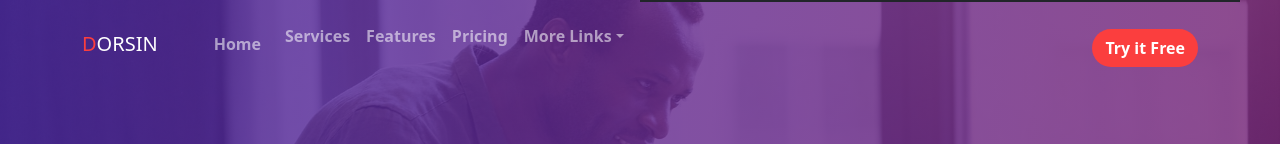
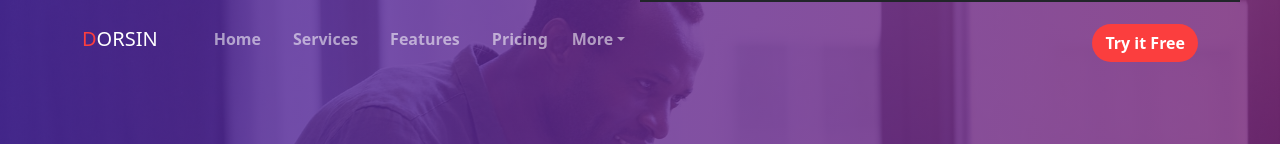
Before and after one commit to Gemy2050/Bs_Template, a plain HTML site: page index.html in a window 1280 px wide. Shown: the top 144 px of the page. Drawn offline with Linux system fonts and the light colour scheme.

Commit message:
Modified

```diff
--- a/index.html
+++ b/index.html
@@ -21,16 +21,16 @@
       </button>
       <div class="collapse navbar-collapse text-center" id="navbarNavAltMarkup">
         <div class="navbar-nav">
-          <a class="nav-link fw-bold active m-2" href="#landing">Home</a>
-          <a class="nav-link fw-bold" href="#services">Services</a>
-          <a class="nav-link fw-bold" href="#features">Features</a>
-          <a class="nav-link fw-bold" href="#pricing">Pricing</a>
+          <a class="nav-link fw-bold active mx-2" href="#landing">Home</a>
+          <a class="nav-link fw-bold mx-2" href="#services">Services</a>
+          <a class="nav-link fw-bold mx-2" href="#features">Features</a>
+          <a class="nav-link fw-bold mx-2" href="#pricing">Pricing</a>
           <div class="dropdown">
-            <a class="dropdown-toggle nav-link fw-bold" href="#" data-bs-toggle="dropdown">More Links</a>
+            <a class="dropdown-toggle nav-link fw-bold" href="#" data-bs-toggle="dropdown">More</a>
             <div class="dropdown-menu dropdown-menu-dark px-3 text-center">
-              <a class="nav-link fw-bold" href="#team">Team</a>
-              <a class="nav-link fw-bold" href="#blog">Blog</a>
-              <a class="nav-link fw-bold" href="#contact">Contact</a>
+              <a class="nav-link fw-bold mx-2" href="#team">Team</a>
+              <a class="nav-link fw-bold mx-2" href="#blog">Blog</a>
+              <a class="nav-link fw-bold mx-2" href="#contact">Contact</a>
             </div>
           </div>
         </div>
```
